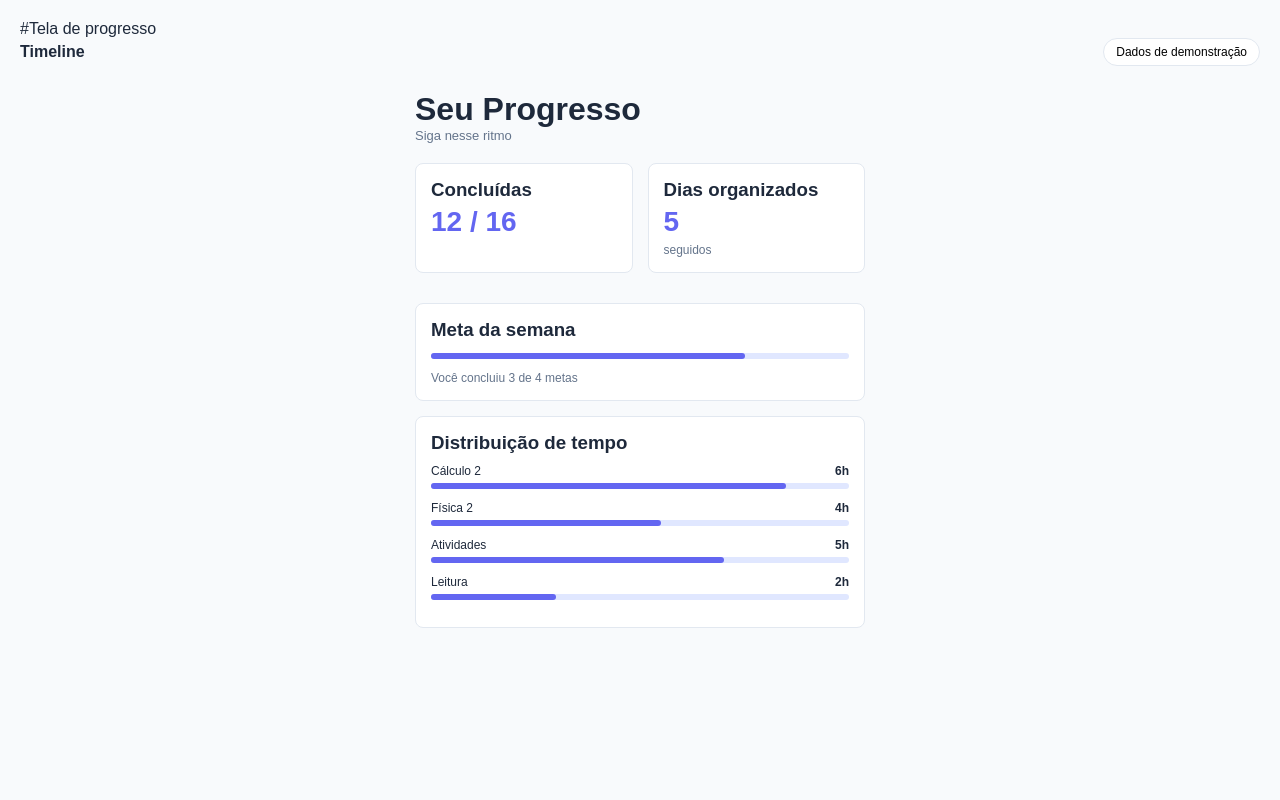
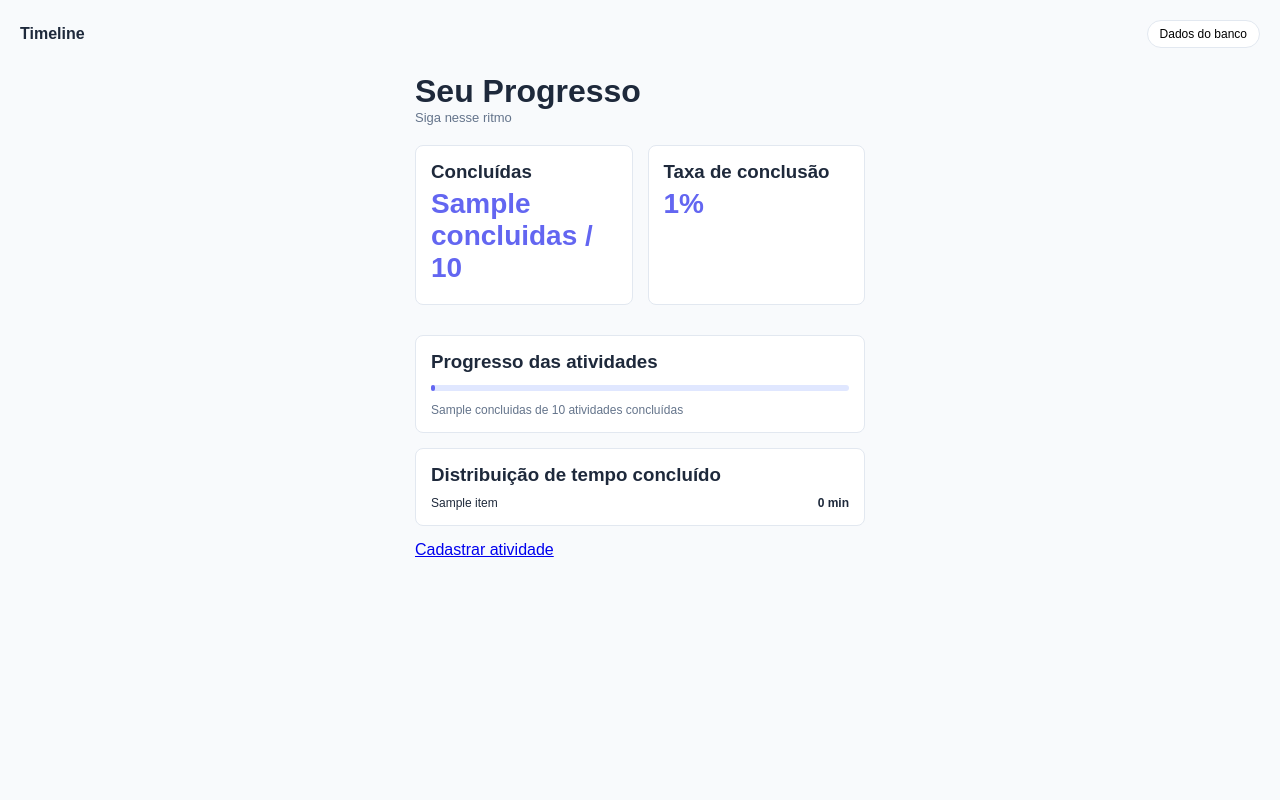
Before and after one commit to cacaulorenafreitas-arch/ENG4021-Time-1, a Django app: template templates/progresso.html in a window 1280 px wide. Run offline with Django 5.2, Linux system fonts and the light colour scheme; the template is opened without the code that fills it: most values are stand-ins (such as "Sample title", 1, 10 or a date in 2020).

Commit message:
Cacau: conectar tela a dados Django

```diff
--- a/templates/progresso.html
+++ b/templates/progresso.html
@@ -1,56 +1,21 @@
-#Tela de progresso
-<!DOCTYPE html>
-<html lang="pt-BR">
-<head>
-  <meta charset="UTF-8">
-  <title>Timeline - Progresso</title>
-  <link rel="stylesheet" href="../static/css/progresso.css">
-</head>
-<body>
-
-  <header>
-    <a href="index.html"><strong>Timeline</strong></a>
-    <button class="user-btn">Dados de demonstração</button>
-  </header>
-
-  <div class="tela">
-    <h1>Seu Progresso</h1>
-    <p class="subtitulo">Siga nesse ritmo</p>
-
-    <div class="cards">
-      <div class="box">
-        <h3>Concluídas</h3>
-        <p class="numero">12 / 16</p>
-      </div>
-      <div class="box">
-        <h3>Dias organizados</h3>
-        <p class="numero">5</p>
-        <p class="texto-cinza">seguidos</p>
-      </div>
-    </div>
-
-    <div class="box">
-      <h3>Meta da semana</h3>
-      <div class="bar" style="margin-top: 12px;"><div class="fill" style="width: 75%;"></div></div>
-      <p class="texto-cinza">Você concluiu 3 de 4 metas</p>
-    </div>
-
-    <div class="box">
-      <h3>Distribuição de tempo</h3>
-
-      <p class="linha"><span>Cálculo 2</span><strong>6h</strong></p>
-      <div class="bar"><div class="fill" style="width: 85%;"></div></div>
-
-      <p class="linha"><span>Física 2</span><strong>4h</strong></p>
-      <div class="bar"><div class="fill" style="width: 55%;"></div></div>
-
-      <p class="linha"><span>Atividades</span><strong>5h</strong></p>
-      <div class="bar"><div class="fill" style="width: 70%;"></div></div>
-
-      <p class="linha"><span>Leitura</span><strong>2h</strong></p>
-      <div class="bar"><div class="fill" style="width: 30%;"></div></div>
-    </div>
-  </div>
-
-</body>
-</html>
+{% load static %}
+<!DOCTYPE html><html lang="pt-BR"><head><meta charset="UTF-8">
+<title>Timeline - Progresso</title>
+<link rel="stylesheet" href="{% static 'css/progresso.css' %}"></head>
+<body><header><a href="{% url 'inicio' %}"><strong>Timeline</strong></a>
+<button class="user-btn">Dados do banco</button></header>
+<div class="tela"><h1>Seu Progresso</h1><p class="subtitulo">Siga nesse ritmo</p>
+<div class="cards"><div class="box"><h3>Concluídas</h3>
+<p class="numero">{{ concluidas }} / {{ total }}</p></div>
+<div class="box"><h3>Taxa de conclusão</h3><p class="numero">{{ percentual }}%</p></div></div>
+<div class="box"><h3>Progresso das atividades</h3>
+<div class="bar" style="margin-top:12px;"><div class="fill" style="width:{{ percentual }}%;"></div></div>
+<p class="texto-cinza">{{ concluidas }} de {{ total }} atividades concluídas</p></div>
+<div class="box"><h3>Distribuição de tempo concluído</h3>
+{% for item in por_disciplina %}
+<p class="linha"><span>{{ item.disciplina__nome }}</span>
+<strong>{{ item.minutos|default:0 }} min</strong></p>
+{% empty %}<p class="texto-cinza">Ainda não há tempo registrado em atividades concluídas.</p>
+{% endfor %}</div>
+<a href="{% url 'cadastrar_atividade_cacau' %}">Cadastrar atividade</a>
+</div></body></html>
```
